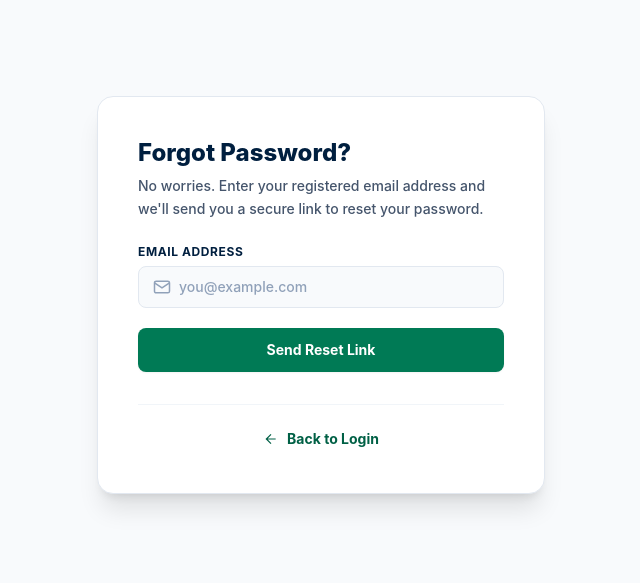
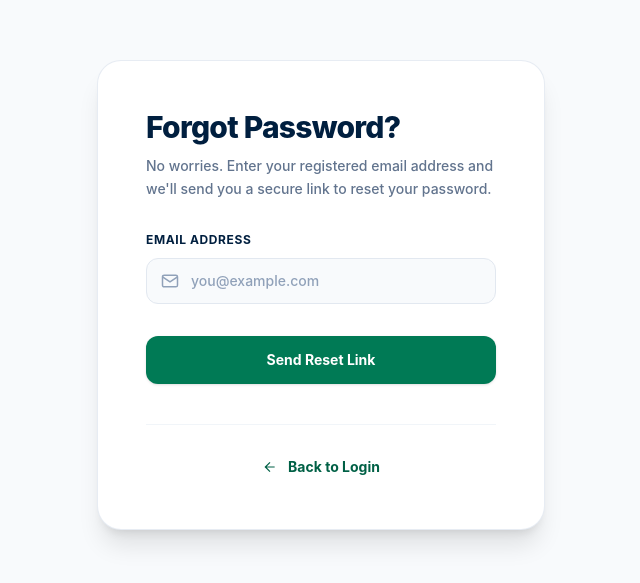
Before and after one commit to RedPanda-08/Arogya-Mitra-Frontend, a React (Vite) app: page /forgot-password in a window 1280 px wide. Shown: the part 105-688 px from the top of the page, without its empty margins (319-959 px from the left). Built offline with nearby package versions, Linux system fonts and the light colour scheme.

Commit message:
Minor Changes

```diff
--- a/src/ForgotPassword.tsx
+++ b/src/ForgotPassword.tsx
@@ -52,34 +52,42 @@ export default function ForgotPassword() {
   };
 
   return (
-    <div className="min-h-screen bg-slate-50 flex flex-col items-center justify-center font-sans text-slate-800 p-6 antialiased">
+    <div className="min-h-screen bg-slate-50 flex flex-col items-center justify-center font-sans text-slate-800 p-6 antialiased relative overflow-hidden">
 
-      {/* Main Container */}
-      <div className="bg-white p-8 sm:p-10 rounded-2xl shadow-xl border border-slate-200 max-w-md w-full relative overflow-hidden">
+      {/* 🌿 Smooth Light Green Floating Corner Gradients */}
+      <div className="absolute inset-0 bg-[radial-gradient(ellipse_at_top_right,_var(--tw-gradient-stops))] from-emerald-300/70 via-emerald-100/20 to-transparent pointer-events-none z-0" />
+      <div className="absolute inset-0 bg-[radial-gradient(ellipse_at_bottom_left,_var(--tw-gradient-stops))] from-emerald-200/50 via-transparent to-transparent pointer-events-none z-0" />
 
+      {/* Main Card Container */}
+      <div className="bg-white p-8 sm:p-12 rounded-3xl shadow-xl border border-slate-200/80 max-w-md w-full relative z-10">
 
         {!isSent ? (
           <>
             {/* Form Header */}
-            <div className="mb-6 text-center sm:text-left">
-              <h1 className="text-2xl font-extrabold text-[#001f3f]">Forgot Password?</h1>
-              <p className="text-sm font-medium text-slate-600 mt-1.5 leading-relaxed">
+            <div className="mb-8 text-center sm:text-left">
+              <h1 className="text-2xl sm:text-3xl font-extrabold text-[#001f3f] tracking-tight">
+                Forgot Password?
+              </h1>
+              <p className="text-sm font-medium text-slate-500 mt-2.5 leading-relaxed">
                 No worries. Enter your registered email address and we'll send you a secure link to reset your password.
               </p>
             </div>
 
             {/* Error Notification */}
             {error && (
-              <div className="mb-5 p-3.5 rounded-xl bg-rose-50 border border-rose-200 text-rose-700 text-sm font-semibold flex items-center gap-2">
-                <span className="text-base">⚠️</span>
+              <div className="mb-6 p-4 rounded-xl bg-rose-50 border border-rose-200 text-rose-700 text-sm font-semibold flex items-center gap-3">
+                <span className="text-base flex-shrink-0">⚠️</span>
                 <span>{error}</span>
               </div>
             )}
 
             {/* Reset Request Form */}
-            <form onSubmit={handleSubmit} className="space-y-5">
-              <div>
-                <label htmlFor="email" className="block text-xs font-bold uppercase tracking-wider text-[#001f3f] mb-1.5">
+            <form onSubmit={handleSubmit} className="space-y-6">
+              <div className="space-y-2.5">
+                <label
+                  htmlFor="email"
+                  className="block text-xs font-bold uppercase tracking-wider text-[#001f3f]"
+                >
                   Email Address
                 </label>
                 <div className="relative">
@@ -93,18 +101,19 @@ export default function ForgotPassword() {
                     value={email}
                     onChange={(e) => setEmail(e.target.value)}
                     placeholder="you@example.com"
-                    className="w-full pl-10 pr-4 py-2.5 bg-slate-50 border border-slate-200 rounded-lg text-slate-800 placeholder-slate-400 focus:outline-none focus:ring-2 focus:ring-emerald-600 focus:border-transparent text-sm font-medium transition-all"
+                    className="w-full pl-11 pr-4 py-3 bg-slate-50 border border-slate-200 rounded-xl text-slate-800 placeholder-slate-400 focus:outline-none focus:ring-2 focus:ring-emerald-600 focus:border-transparent text-sm font-medium transition-all"
                   />
                 </div>
               </div>
 
+              <div className="pt-2">
                 <button
                   type="submit"
                   disabled={isLoading}
-                className="w-full py-3 bg-emerald-700 text-white font-bold rounded-lg hover:bg-emerald-800 focus:outline-none focus:ring-2 focus:ring-emerald-600 focus:ring-offset-2 transition-all disabled:opacity-70 text-sm cursor-pointer shadow-xs active:scale-[0.99]"
+                  className="w-full py-3.5 bg-emerald-700 text-white font-bold rounded-xl hover:bg-emerald-800 focus:outline-none focus:ring-2 focus:ring-emerald-600 focus:ring-offset-2 transition-all disabled:opacity-70 text-sm cursor-pointer shadow-sm active:scale-[0.99]"
                 >
                   {isLoading ? (
-                  <span className="flex items-center justify-center gap-2">
+                    <span className="flex items-center justify-center gap-2.5">
                       <span className="w-4 h-4 border-2 border-white/30 border-t-white rounded-full animate-spin" />
                       Sending Link...
                     </span>
@@ -112,24 +121,25 @@ export default function ForgotPassword() {
                     'Send Reset Link'
                   )}
                 </button>
+              </div>
             </form>
           </>
         ) : (
           /* Confirmation Success State */
-          <div className="text-center py-4">
-            <div className="w-14 h-14 rounded-2xl bg-emerald-50 border border-emerald-200 text-emerald-700 flex items-center justify-center mx-auto mb-4 shadow-2xs">
-              <CheckCircleIcon className="w-8 h-8" />
+          <div className="text-center py-6">
+            <div className="w-16 h-16 rounded-2xl bg-emerald-50 border border-emerald-200 text-emerald-700 flex items-center justify-center mx-auto mb-6 shadow-xs">
+              <CheckCircleIcon className="w-9 h-9" />
             </div>
             <h2 className="text-2xl font-extrabold text-[#001f3f]">Check Your Email</h2>
-            <p className="text-sm text-slate-600 font-medium mt-2 leading-relaxed">
+            <p className="text-sm text-slate-600 font-medium mt-3 leading-relaxed">
               {message}
             </p>
-            <div className="mt-6 p-3 bg-slate-50 border border-slate-200 rounded-xl text-xs text-slate-500 font-medium">
+            <div className="mt-8 p-4 bg-emerald-50/60 border border-emerald-200 rounded-2xl text-xs text-emerald-800 font-semibold leading-relaxed">
               Didn't receive the email? Check your spam folder or try again.
             </div>
             <button
               onClick={() => setIsSent(false)}
-              className="mt-4 text-xs font-bold text-emerald-800 hover:text-emerald-900 transition-colors cursor-pointer"
+              className="mt-6 text-xs font-bold text-emerald-800 hover:text-emerald-900 transition-colors cursor-pointer py-1.5 px-3 rounded-lg hover:bg-emerald-50"
             >
               Re-enter email address
             </button>
@@ -137,10 +147,10 @@ export default function ForgotPassword() {
         )}
 
         {/* Back to Login Footer */}
-        <div className="mt-8 pt-6 border-t border-slate-100 text-center">
+        <div className="mt-10 pt-8 border-t border-slate-100 text-center">
           <Link
             to="/login"
-            className="inline-flex items-center gap-2 text-sm font-bold text-emerald-800 hover:text-emerald-900 transition-colors group"
+            className="inline-flex items-center gap-2.5 text-sm font-bold text-emerald-800 hover:text-emerald-900 transition-colors group"
           >
             <ArrowLeftIcon className="w-4 h-4 group-hover:-translate-x-1 transition-transform" />
             Back to Login
--- a/src/ResetPassword.tsx
+++ b/src/ResetPassword.tsx
@@ -48,7 +48,6 @@ const AlertTriangleIcon: React.FC<{ className?: string }> = ({ className }) => (
     <line x1="12" y1="17" x2="12.01" y2="17" />
   </svg>
 );
-
 
 export default function ResetPassword() {
   const [searchParams] = useSearchParams();
@@ -107,25 +106,28 @@ export default function ResetPassword() {
   };
 
   return (
-    <div className="min-h-screen bg-slate-50/50 flex flex-col items-center justify-center font-sans text-slate-800 p-6 antialiased">
+    <div className="min-h-screen bg-slate-50 flex flex-col items-center justify-center font-sans text-slate-800 p-6 antialiased relative overflow-hidden">
 
+      {/* 🌿 Smooth Light Green Floating Corner Gradients */}
+      <div className="absolute inset-0 bg-[radial-gradient(ellipse_at_top_right,_var(--tw-gradient-stops))] from-emerald-300/70 via-emerald-100/20 to-transparent pointer-events-none z-0" />
+      <div className="absolute inset-0 bg-[radial-gradient(ellipse_at_bottom_left,_var(--tw-gradient-stops))] from-emerald-200/50 via-transparent to-transparent pointer-events-none z-0" />
 
-      <div className="bg-white p-8 sm:p-10 rounded-2xl shadow-xl border border-slate-200/80 max-w-md w-full relative overflow-hidden">
-
+      {/* Main Card Container */}
+      <div className="bg-white p-8 sm:p-12 rounded-3xl shadow-xl border border-slate-200/80 max-w-md w-full relative z-10">
 
         {/* Invalid or Missing Token Warning */}
         {!token ? (
-          <div className="text-center py-4">
-            <div className="w-12 h-12 rounded-2xl bg-amber-50 border border-amber-200 text-amber-700 flex items-center justify-center mx-auto mb-4 shadow-2xs">
-              <AlertTriangleIcon className="w-6 h-6" />
+          <div className="text-center py-6">
+            <div className="w-16 h-16 rounded-2xl bg-amber-50 border border-amber-200 text-amber-700 flex items-center justify-center mx-auto mb-6 shadow-xs">
+              <AlertTriangleIcon className="w-8 h-8" />
             </div>
             <h1 className="text-2xl font-extrabold text-[#001f3f]">Invalid Reset Link</h1>
-            <p className="text-sm font-medium text-slate-600 mt-2 leading-relaxed">
+            <p className="text-sm font-medium text-slate-600 mt-2.5 leading-relaxed">
               This password reset link is missing a valid token or has expired. Please request a new reset link.
             </p>
             <Link
               to="/forgot-password"
-              className="mt-6 inline-block w-full py-3 bg-emerald-700 text-white font-bold rounded-lg hover:bg-emerald-800 transition-colors text-sm shadow-xs"
+              className="mt-8 inline-block w-full py-3.5 bg-emerald-700 text-white font-bold rounded-xl hover:bg-emerald-800 transition-colors text-sm shadow-sm"
             >
               Request New Link
             </Link>
@@ -133,28 +135,27 @@ export default function ResetPassword() {
         ) : !isSuccess ? (
           <>
             {/* Form Header */}
-            <div className="mb-6 text-center sm:text-left">
-              <div className="w-12 h-12 rounded-2xl bg-emerald-50 border border-emerald-200 flex items-center justify-center text-emerald-800 mb-4 mx-auto sm:mx-0 shadow-2xs">
-                <LockIcon className="w-6 h-6" />
-              </div>
-              <h1 className="text-2xl font-extrabold text-[#001f3f]">Reset Your Password</h1>
-              <p className="text-sm font-medium text-slate-600 mt-1.5 leading-relaxed">
-                Please enter a new password for your account below.
+            <div className="mb-8 text-center sm:text-left">
+              <h1 className="text-2xl sm:text-3xl font-extrabold text-[#001f3f] tracking-tight">
+                Reset Your Password
+              </h1>
+              <p className="text-sm font-medium text-slate-500 mt-2.5 leading-relaxed">
+                Please enter a new secure password for your account below.
               </p>
             </div>
 
             {/* Error Notification */}
             {error && (
-              <div className="mb-5 p-3.5 rounded-xl bg-rose-50 border border-rose-200 text-rose-700 text-sm font-semibold flex items-center gap-2">
-                <span className="text-base">⚠️</span>
+              <div className="mb-6 p-4 rounded-xl bg-rose-50 border border-rose-200 text-rose-700 text-sm font-semibold flex items-center gap-3">
+                <span className="text-base flex-shrink-0">⚠️</span>
                 <span>{error}</span>
               </div>
             )}
 
-            {/* Password Reset Form */}
-            <form onSubmit={handleSubmit} className="space-y-4">
-              <div>
-                <label htmlFor="newPassword" className="block text-xs font-bold uppercase tracking-wider text-[#001f3f] mb-1.5">
+            {/* Password Reset Form with expanded space between fields */}
+            <form onSubmit={handleSubmit} className="space-y-7">
+              <div className="space-y-2.5">
+                <label htmlFor="newPassword" className="block text-xs font-bold uppercase tracking-wider text-[#001f3f]">
                   New Password
                 </label>
                 <div className="relative">
@@ -168,20 +169,20 @@ export default function ResetPassword() {
                     value={newPassword}
                     onChange={(e) => setNewPassword(e.target.value)}
                     placeholder="Enter new password"
-                    className="w-full pl-10 pr-10 py-2.5 bg-slate-50 border border-slate-200 rounded-lg text-slate-800 placeholder-slate-400 focus:outline-none focus:ring-2 focus:ring-emerald-600 focus:border-transparent text-sm font-medium transition-all"
+                    className="w-full pl-11 pr-11 py-3 bg-slate-50 border border-slate-200 rounded-xl text-slate-800 placeholder-slate-400 focus:outline-none focus:ring-2 focus:ring-emerald-600 focus:border-transparent text-sm font-medium transition-all"
                   />
                   <button
                     type="button"
                     onClick={() => setShowPassword(!showPassword)}
-                    className="absolute inset-y-0 right-0 pr-3 flex items-center text-slate-400 hover:text-slate-600 cursor-pointer"
+                    className="absolute inset-y-0 right-0 pr-3.5 flex items-center text-slate-400 hover:text-slate-600 cursor-pointer"
                   >
                     {showPassword ? <EyeOffIcon className="w-5 h-5" /> : <EyeIcon className="w-5 h-5" />}
                   </button>
                 </div>
               </div>
 
-              <div>
-                <label htmlFor="confirmPassword" className="block text-xs font-bold uppercase tracking-wider text-[#001f3f] mb-1.5">
+              <div className="space-y-2.5">
+                <label htmlFor="confirmPassword" className="block text-xs font-bold uppercase tracking-wider text-[#001f3f]">
                   Confirm New Password
                 </label>
                 <div className="relative">
@@ -195,18 +196,19 @@ export default function ResetPassword() {
                     value={confirmPassword}
                     onChange={(e) => setConfirmPassword(e.target.value)}
                     placeholder="Re-enter new password"
-                    className="w-full pl-10 pr-10 py-2.5 bg-slate-50 border border-slate-200 rounded-lg text-slate-800 placeholder-slate-400 focus:outline-none focus:ring-2 focus:ring-emerald-600 focus:border-transparent text-sm font-medium transition-all"
+                    className="w-full pl-11 pr-11 py-3 bg-slate-50 border border-slate-200 rounded-xl text-slate-800 placeholder-slate-400 focus:outline-none focus:ring-2 focus:ring-emerald-600 focus:border-transparent text-sm font-medium transition-all"
                   />
                 </div>
               </div>
 
+              <div className="pt-2">
                 <button
                   type="submit"
                   disabled={isLoading}
-                className="w-full mt-2 py-3 bg-emerald-700 text-white font-bold rounded-lg hover:bg-emerald-800 focus:outline-none focus:ring-2 focus:ring-emerald-600 focus:ring-offset-2 transition-all disabled:opacity-70 text-sm cursor-pointer shadow-xs active:scale-[0.99]"
+                  className="w-full py-3.5 bg-emerald-700 text-white font-bold rounded-xl hover:bg-emerald-800 focus:outline-none focus:ring-2 focus:ring-emerald-600 focus:ring-offset-2 transition-all disabled:opacity-70 text-sm cursor-pointer shadow-sm active:scale-[0.99]"
                 >
                   {isLoading ? (
-                  <span className="flex items-center justify-center gap-2">
+                    <span className="flex items-center justify-center gap-2.5">
                       <span className="w-4 h-4 border-2 border-white/30 border-t-white rounded-full animate-spin" />
                       Resetting Password...
                     </span>
@@ -214,25 +216,26 @@ export default function ResetPassword() {
                     'Update Password'
                   )}
                 </button>
+              </div>
             </form>
           </>
         ) : (
           /* Confirmation Success State */
-          <div className="text-center py-4">
-            <div className="w-14 h-14 rounded-2xl bg-emerald-50 border border-emerald-200 text-emerald-700 flex items-center justify-center mx-auto mb-4 shadow-2xs">
-              <CheckCircleIcon className="w-8 h-8" />
+          <div className="text-center py-6">
+            <div className="w-16 h-16 rounded-2xl bg-emerald-50 border border-emerald-200 text-emerald-700 flex items-center justify-center mx-auto mb-6 shadow-xs">
+              <CheckCircleIcon className="w-9 h-9" />
             </div>
             <h2 className="text-2xl font-extrabold text-[#001f3f]">Password Reset Complete!</h2>
-            <p className="text-sm text-slate-600 font-medium mt-2 leading-relaxed">
+            <p className="text-sm text-slate-600 font-medium mt-3 leading-relaxed">
               {message}
             </p>
-            <div className="mt-6 p-3 bg-emerald-50/60 border border-emerald-200 rounded-xl text-xs text-emerald-800 font-semibold flex items-center justify-center gap-2">
+            <div className="mt-8 p-4 bg-emerald-50/60 border border-emerald-200 rounded-2xl text-xs text-emerald-800 font-semibold flex items-center justify-center gap-2">
               <span className="w-2 h-2 rounded-full bg-emerald-600 animate-pulse" />
               Redirecting to login page in 3 seconds...
             </div>
             <button
               onClick={() => navigate('/login')}
-              className="mt-5 w-full py-2.5 bg-emerald-700 text-white font-bold rounded-lg hover:bg-emerald-800 transition-colors text-sm cursor-pointer shadow-xs"
+              className="mt-6 w-full py-3.5 bg-emerald-700 text-white font-bold rounded-xl hover:bg-emerald-800 transition-colors text-sm cursor-pointer shadow-sm"
             >
               Go to Login Now
             </button>
@@ -240,10 +243,10 @@ export default function ResetPassword() {
         )}
 
         {/* Back to Login Footer */}
-        <div className="mt-8 pt-6 border-t border-slate-100 text-center">
+        <div className="mt-10 pt-8 border-t border-slate-100 text-center">
           <Link
             to="/login"
-            className="inline-flex items-center gap-2 text-sm font-bold text-emerald-800 hover:text-emerald-900 transition-colors group"
+            className="inline-flex items-center gap-2.5 text-sm font-bold text-emerald-800 hover:text-emerald-900 transition-colors group"
           >
             <ArrowLeftIcon className="w-4 h-4 group-hover:-translate-x-1 transition-transform" />
             Back to Login
```
Lines whose indentation alone changed are shown as unchanged.
